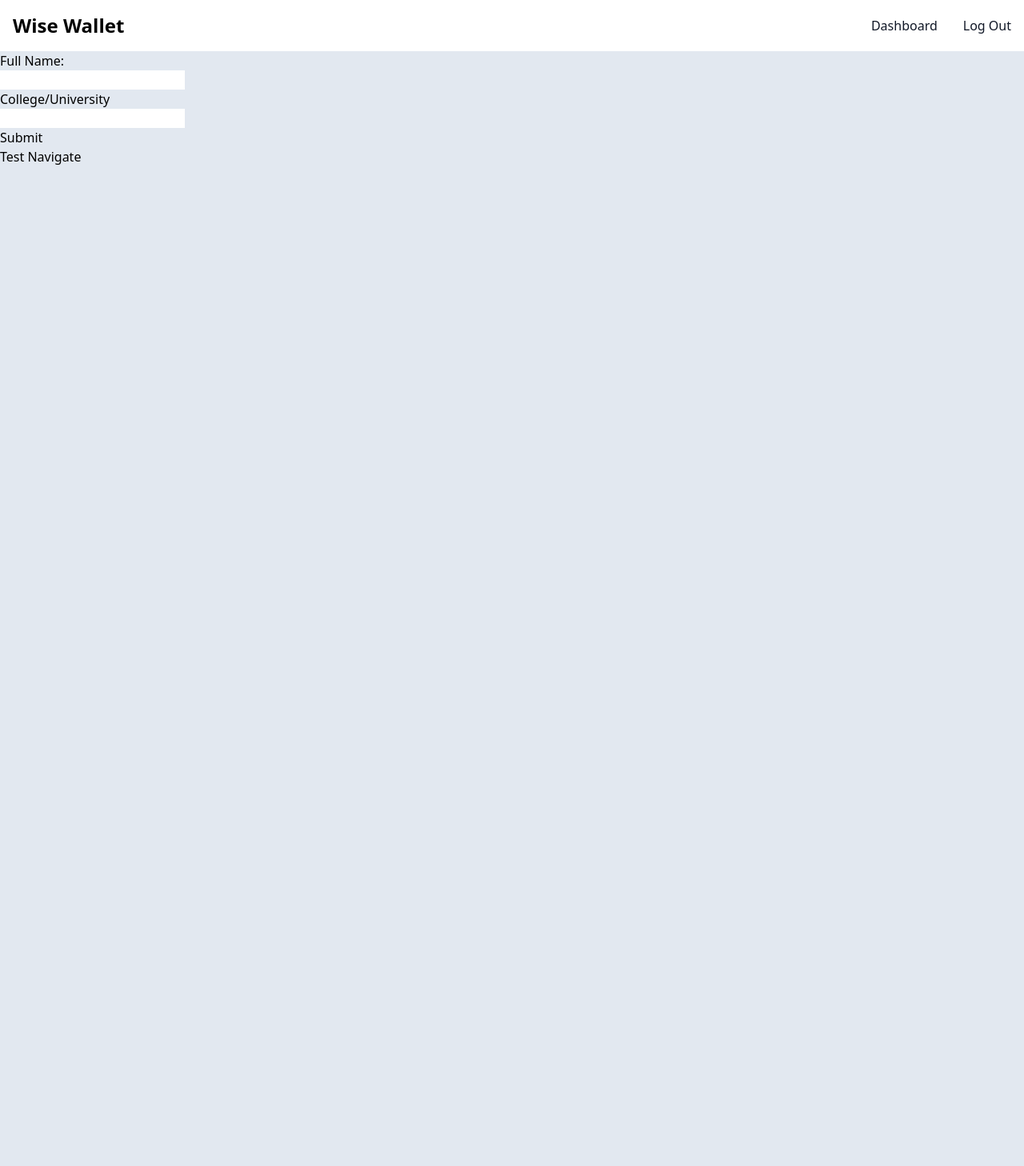
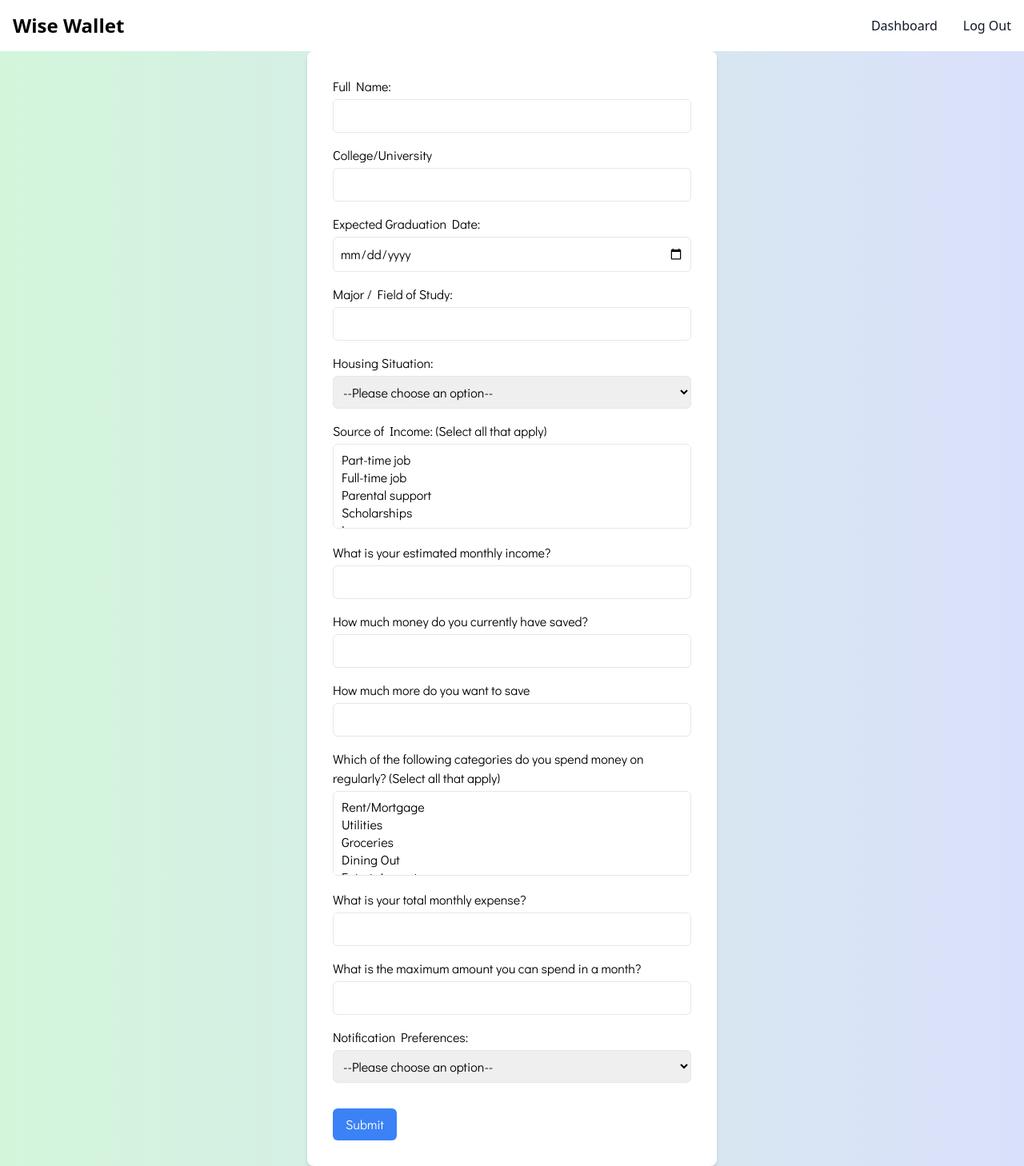
Before and after one commit to zikrya/Personal-Expense-Tracker, a React (Vite) app: page /register-survey in a window 1280 px wide. Shown: the whole page at 80% size. Before the commit the page ends 800 px from the top, so only its background shows below. Built offline with nearby package versions, Linux system fonts and the light colour scheme; no server answers; the database is empty; sample sign-in values are in the browser's storage.

Commit message:
added new survey questions and design

```diff
--- a/src/pages/RegisterSurvey.jsx
+++ b/src/pages/RegisterSurvey.jsx
@@ -11,6 +11,17 @@ const RegisterSurvey = () => {
   const { currentUser } = useAuth();
   const [fullName, setFullName] = useState('');
   const [college, setCollege] = useState('');
+  const [expectedGraduationDate, setExpectedGraduationDate] = useState('');
+  const [major, setMajor] = useState('');
+  const [housingSituation, setHousingSituation] = useState('');
+  const [sourceOfIncome, setSourceOfIncome] = useState([]);
+  const [monthlyIncome, setMonthlyIncome] = useState('');
+  const [moneySaved, setMoneySaved] = useState('');
+  const [savingsGoal, setSavingsGoal] = useState('');
+  const [budgetCategories, setBudgetCategories] = useState([]);
+  const [totalExpenses, setTotalExpenses] = useState('');
+  const [maximumBudget, setMaximumBudget] = useState('');
+  const [notificationPreferences, setNotificationPreferences] = useState('');
   const [hasCompletedSurvey, setHasCompletedSurvey] = useState(false);
 
   useEffect(() => {
@@ -24,8 +35,29 @@ const RegisterSurvey = () => {
     checkIfSurveyCompleted();
   }, [currentUser]);
 
+  const handleMultiSelectChange = (e, setterFunction) => {
+    const options = e.target.options;
+    const selectedOptions = [];
+    for (let i = 0; i < options.length; i++) {
+      if (options[i].selected) {
+        selectedOptions.push(options[i].value);
+      }
+    }
+    setterFunction(selectedOptions);
+  };
+
+  const handleCheckboxChange = (e, setterFunction, value) => {
+    if (e.target.checked) {
+      setterFunction(prev => [...prev, value]);
+    } else {
+      setterFunction(prev => prev.filter(item => item !== value));
+    }
+  };
+
   if (hasCompletedSurvey) {
-        return <p>You have already completed the survey. Thank you!</p>
+    <div className="flex justify-center items-center min-h-screen bg-gradient-to-r from-blue-500 to-indigo-500">
+        <p className="text-white">You have already completed the survey. Thank you!</p>
+      </div>
   }
 
   const handleSubmit = async (e) => {
@@ -34,16 +66,27 @@ const RegisterSurvey = () => {
     const surveyData = {
       fullName: fullName,
       college: college,
+      expectedGraduationDate: expectedGraduationDate,
+      major: major,
+      housingSituation: housingSituation,
+      sourceOfIncome: sourceOfIncome,
+      monthlyIncome: monthlyIncome,
+      moneySaved: moneySaved,
+      savingsGoal: savingsGoal,
+      budgetCategories: budgetCategories,
+      totalExpenses: totalExpenses,
+      maximumBudget: maximumBudget,
+      notificationPreferences: notificationPreferences
     };
 
     try {
       const docId = await saveSurveyData(surveyData);
       console.log("Document written with ID: ", docId);
 
-           /* if (currentUser) {
-                await markSurveyAsCompleted(currentUser.uid);
-                setHasCompletedSurvey(true);
-            } */
+    //   if (currentUser) {
+    //     await markSurveyAsCompleted(currentUser.uid);
+    //     setHasCompletedSurvey(true);
+    //   }
 
       navigate('/transtable');
     } catch (error) {
@@ -52,8 +95,8 @@ const RegisterSurvey = () => {
   };
 
   return (
-        <>
-            <form onSubmit={handleSubmit}>
+    <div className="flex justify-center items-center min-h-screen bg-custom-gradient font-custom">
+      <form onSubmit={handleSubmit} className="bg-white p-8 rounded-lg shadow-md max-w-lg w-full">
         <label htmlFor="fname">Full Name:</label><br />
         <input
           type="text"
@@ -61,6 +104,7 @@ const RegisterSurvey = () => {
           name="fname"
           value={fullName}
           onChange={(e) => setFullName(e.target.value)}
+          className="mt-1 p-2 w-full border rounded-md mb-4"
         />
         <br />
         <label htmlFor='college'>College/University</label><br />
@@ -70,12 +114,126 @@ const RegisterSurvey = () => {
           name="college"
           value={college}
           onChange={(e) => setCollege(e.target.value)}
+          className="mt-1 p-2 w-full border rounded-md mb-4"
         />
         <br />
-                <button type="submit">Submit</button>
+        <label htmlFor="expectedGraduationDate">Expected Graduation Date:</label><br />
+        <input
+          type="date"
+          id="expectedGraduationDate"
+          name="expectedGraduationDate"
+          value={expectedGraduationDate}
+          onChange={(e) => setExpectedGraduationDate(e.target.value)}
+          className="mt-1 p-2 w-full border rounded-md mb-4"
+        />
+        <br />
+        <label htmlFor="major">Major / Field of Study:</label><br />
+        <input
+          type="text"
+          id="major"
+          name="major"
+          value={major}
+          onChange={(e) => setMajor(e.target.value)}
+          className="mt-1 p-2 w-full border rounded-md mb-4"
+        />
+        <br />
+        <label>Housing Situation:</label><br />
+        <select id="housing" name="housing" onChange={(e) => setHousingSituation(e.target.value)} className="mt-1 p-2 w-full border rounded-md mb-4">
+          <option value="">--Please choose an option--</option>
+          <option value="On-campus">On-campus</option>
+          <option value="Off-campus">Off-campus</option>
+          <option value="Living at home">Living at home</option>
+          <option value="Other">Other</option>
+        </select>
+        <br />
+        <label>Source of Income: (Select all that apply)</label><br />
+        <select multiple={true} onChange={(e) => handleMultiSelectChange(e, setSourceOfIncome)} className="mt-1 p-2 w-full border rounded-md mb-4">
+          <option value="Part-time job">Part-time job</option>
+          <option value="Full-time job">Full-time job</option>
+          <option value="Parental support">Parental support</option>
+          <option value="Scholarships">Scholarships</option>
+          <option value="Loans">Loans</option>
+          <option value="Savings">Savings</option>
+          <option value="Other">Other</option>
+        </select>
+        <br />
+        <label htmlFor="monthlyIncome">What is your estimated monthly income?</label><br />
+        <input
+          type="number"
+          id="monthlyIncome"
+          name="monthlyIncome"
+          value={monthlyIncome}
+          onChange={(e) => setMonthlyIncome(e.target.value)}
+          className="mt-1 p-2 w-full border rounded-md mb-4"
+        />
+        <br />
+        <label htmlFor="moneySaved">How much money do you currently have saved?</label><br />
+        <input
+          type="number"
+          id="moneySaved"
+          name="moneySaved"
+          value={moneySaved}
+          onChange={(e) => setMoneySaved(e.target.value)}
+          className="mt-1 p-2 w-full border rounded-md mb-4"
+        />
+        <br />
+        <label htmlFor="savingsGoal">How much more do you want to save</label><br />
+        <input
+          type="number"
+          id="savingsGoal"
+          name="savingsGoal"
+          value={savingsGoal}
+          onChange={(e) => setSavingsGoal(e.target.value)}
+          className="mt-1 p-2 w-full border rounded-md mb-4"
+        />
+        <br />
+        <label>Which of the following categories do you spend money on regularly? (Select all that apply)</label><br />
+        <select multiple={true} onChange={(e) => handleMultiSelectChange(e, setBudgetCategories)} className="mt-1 p-2 w-full border rounded-md mb-4">
+          <option value="Rent/Mortgage">Rent/Mortgage</option>
+          <option value="Utilities">Utilities</option>
+          <option value="Groceries">Groceries</option>
+          <option value="Dining Out">Dining Out</option>
+          <option value="Entertainment">Entertainment</option>
+                    <option value="Transportation">Transportation</option>
+          <option value="Education Supplies">Education Supplies</option>
+          <option value="Insurance">Insurance</option>
+          <option value="Other">Other</option>
+        </select>
+        <br />
+        <label htmlFor="totalExpenses">What is your total monthly expense?</label><br />
+        <input
+          type="number"
+          id="totalExpenses"
+          name="totalExpenses"
+          value={totalExpenses}
+          onChange={(e) => setTotalExpenses(e.target.value)}
+          className="mt-1 p-2 w-full border rounded-md mb-4"
+        />
+        <br />
+        <label htmlFor="maximumBudget">What is the maximum amount you can spend in a month?</label><br />
+        <input
+          type="number"
+          id="maximumBudget"
+          name="maximumBudget"
+          value={maximumBudget}
+          onChange={(e) => setMaximumBudget(e.target.value)}
+          className="mt-1 p-2 w-full border rounded-md mb-4"
+        />
+        <br />
+        <label>Notification Preferences:</label><br />
+        <select id="notifications" name="notifications" onChange={(e) => setNotificationPreferences(e.target.value)} className="mt-1 p-2 w-full border rounded-md mb-4">
+          <option value="">--Please choose an option--</option>
+          <option value="Daily">Daily</option>
+          <option value="Weekly">Weekly</option>
+          <option value="Monthly">Monthly</option>
+          <option value="Only when I'm nearing my budget limit">Only when I'm nearing my budget limit</option>
+          <option value="Never">Never</option>
+        </select>
+        <br />
+        <button type="submit" className="bg-blue-500 text-white px-4 py-2 rounded-md mt-4">Submit</button>
       </form>
-            <button onClick={() => navigate('/transtable')}>Test Navigate</button>
-        </>
+      {/* <button onClick={() => navigate('/transtable')}>Test Navigate</button> */}
+    </div>
   );
 }
 
```
Lines whose indentation alone changed are shown as unchanged.
